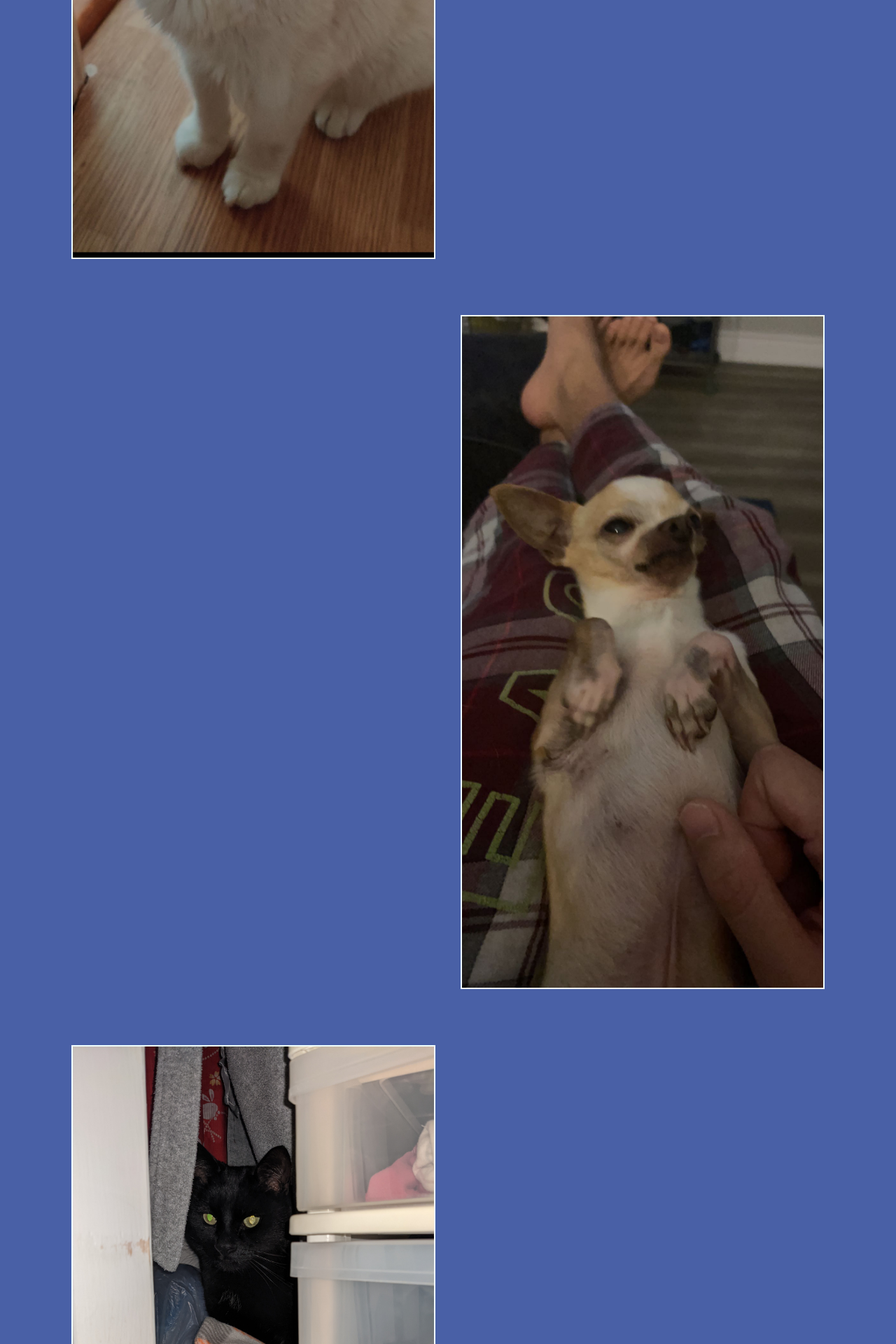
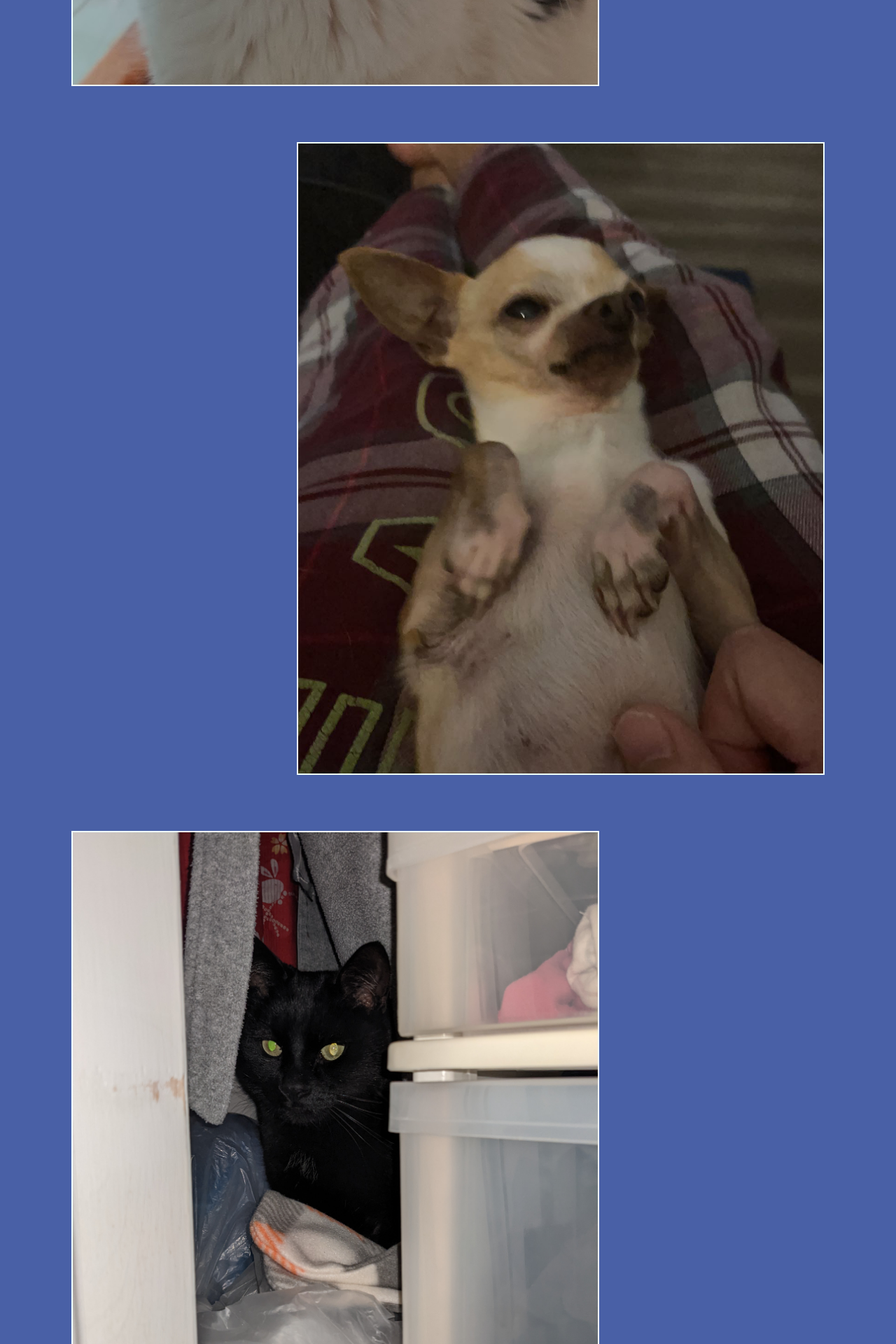
Before and after one commit to kevshao/uofthacks, a Flask app: page /aboutUs in a window 1280 px wide. Shown: the part 1240-3160 px from the top of the page at 70% size. Run offline with Flask 2, Linux system fonts and the light colour scheme.

Commit message:
pictures

```diff
--- a/website/static/styles/aboutstyle.css
+++ b/website/static/styles/aboutstyle.css
@@ -70,22 +70,32 @@ nav ul li a{
 }
 
 .kev{
-    width: 48%;
+    width: 750px;
+    height: 900px;
+    object-fit: cover;
+    object-position: 0px -200px;
     border: 2px solid azure;
 }
 
 .ky{
-    width: 48%;
+    width: 750px;
+    height: 900px;
+    object-fit: cover;
+    object-position: 0px -200px;
     border: 2px solid azure;
 }
 
 .anna{
-    width: 48%;
+    width: 750px;
+    height: 900px;
+    object-fit: cover;
     border: 2px solid azure;
 }
 
 .amy{
-    width: 48%;
+    width: 750px;
+    height: 900px;
+    object-fit: cover;
     border: 2px solid azure;
 }
 
```
